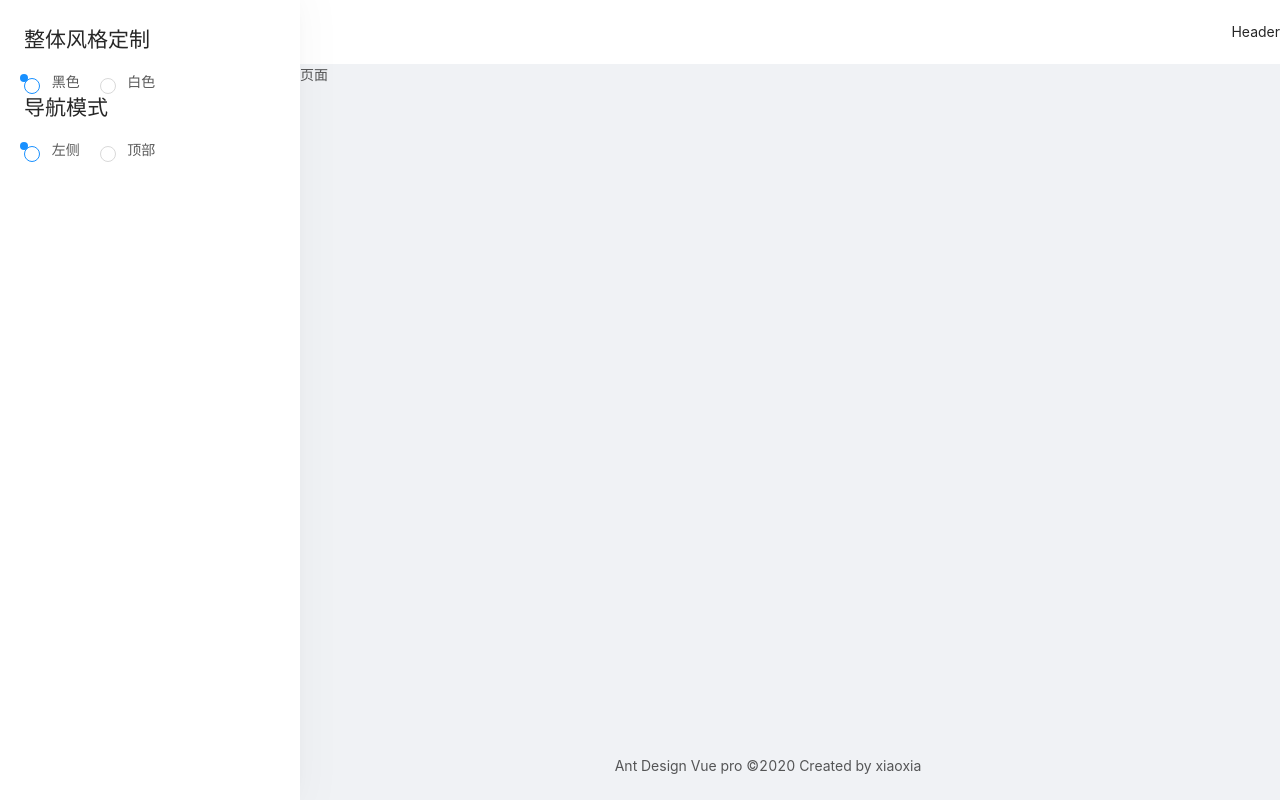
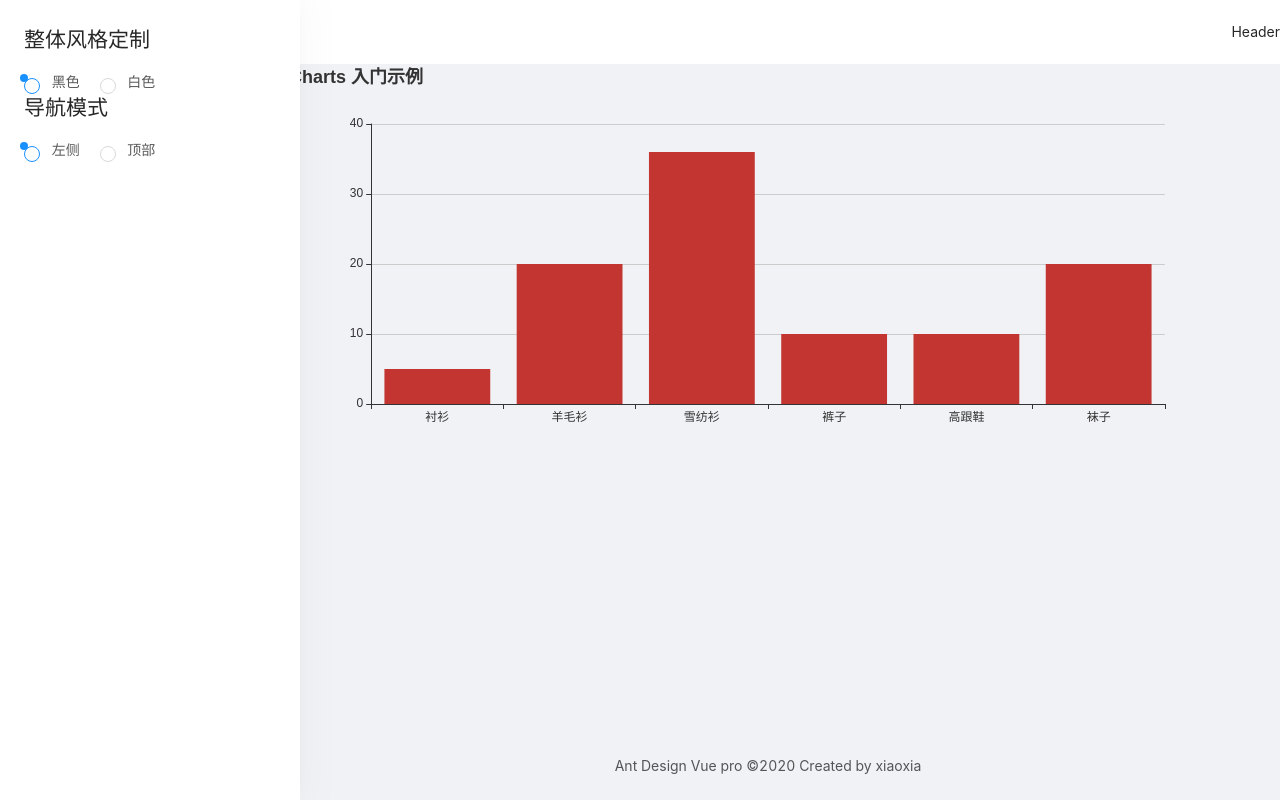
Before and after one commit to ccx0129/vue-study, a Vue app: page /dashboard/analysis in a window 1280 px wide. Built offline with nearby package versions, Linux system fonts and the light colour scheme.

Commit message:
在组件中使用echarts

```diff
--- a/package.json
+++ b/package.json
@@ -11,9 +11,11 @@
   "dependencies": {
     "ant-design-vue": "^1.5.6",
     "core-js": "^3.6.4",
+    "echarts": "^4.7.0",
     "lodash": "^4.17.15",
     "moment": "^2.25.3",
     "nprogress": "^0.2.0",
+    "resize-detector": "^0.2.2",
     "vue": "^2.6.11",
     "vue-router": "^3.1.6",
     "vuex": "^3.1.3"
--- /dev/null
+++ b/src/components/Authorized.vue
@@ -0,0 +1,18 @@
+<script>
+import { check } from "../utils/auth";
+export default {
+  name: "Authorized",
+  functional: true,
+  props: {
+    authority: {
+      type: Array,
+      required: true
+    }
+  },
+  render(h, context) {
+    const { props, scopedSlots } = context;
+    //校验通过返回子组件(默认插槽)，否则返回null
+    return check(props.authority) ? scopedSlots.default() : null;
+  }
+};
+</script>
--- /dev/null
+++ b/src/components/Chart.vue
@@ -0,0 +1,63 @@
+<template>
+  <div ref="charDom"></div>
+</template>
+
+<script>
+import echarts from "echarts";
+import debounce from "lodash/debounce";
+import { addListener, removeListener } from "resize-detector";
+export default {
+  name: "Chart",
+  props: {
+    option: {
+      type: Object,
+      default: () => {}
+    }
+  },
+  //添加监听，当option变化时
+  watch: {
+    //方式一：非深度监听，如果option里面的值变化了是没办法直接监听到的，采用定时器解决
+    option(val) {
+      this.chart.setOption(val);
+    }
+
+    //方式二：深度监听，如果option里面的值变化了也可以监听到,缺点：非常耗性能，数据非常多时不适合
+    // option:{
+    //     handler(val)
+    //     {
+    //         this.chart.setOption(val);
+    //     },
+    //     deep:true
+    // }
+  },
+  created() {
+    //防抖处理，提高性能
+    this.resize = debounce(this.resize, 300);
+  },
+  mounted() {
+    this.renderChart();
+    addListener(this.$refs.charDom, this.resize);
+  },
+  beforeDestroy() {
+    //移除监听
+    removeListener(this.$refs.charDom, this.resize);
+    //第三方库也销毁掉，防止内存泄露
+    this.chart.dispose();
+    this.chart = null;
+  },
+  methods: {
+    resize() {
+      //不使用防抖时，会打印多次，消耗性能
+      //console.log("123321456654")
+      this.chart.resize();
+    },
+    renderChart() {
+      // 基于准备好的dom，初始化echarts实例
+      this.chart = echarts.init(this.$refs.charDom);
+      this.chart.setOption(this.option);
+    }
+  }
+};
+</script>
+
+<style scoped></style>
--- /dev/null
+++ b/src/directives/auth.js
@@ -0,0 +1,13 @@
+import { check } from "../utils/auth";
+//权限指令
+function install(Vue, options = {}) {
+  Vue.directive(options.name || "auth", {
+    inserted(el, binding) {
+      if (!check(binding.value)) {
+        el.parentNode && el.parentNode.removeChild(el);
+      }
+    }
+  });
+}
+
+export default { install };
--- a/src/layouts/BasicLayout.vue
+++ b/src/layouts/BasicLayout.vue
@@ -14,7 +14,10 @@
       </a-layout-sider>
       <a-layout>
         <a-layout-header style="background: #fff; padding: 0">
+          <!--控制左侧菜单排版-->
+          <!--指令权限-->
           <a-icon
+            v-auth="['admin']"
             :type="collapsed ? 'menu-unfold' : 'menu-fold'"
             class="triger"
             @click="collapsed = !collapsed"
@@ -29,7 +32,10 @@
         </a-layout-footer>
       </a-layout>
     </a-layout>
-    <SettingDrawer />
+    <!--组件权限-->
+    <Authorized :authority="['admin']">
+      <SettingDrawer />
+    </Authorized>
   </div>
 </template>
 
--- a/src/main.js
+++ b/src/main.js
@@ -1,5 +1,7 @@
 import Vue from "vue";
 import { Button, Layout, Icon, Drawer, Radio, Menu } from "ant-design-vue";
+import Authorized from "./components/Authorized";
+import Auth from "./directives/auth";
 import App from "./App.vue";
 import router from "./router";
 import store from "./store";
@@ -13,6 +15,10 @@
 Vue.use(Drawer);
 Vue.use(Radio);
 Vue.use(Menu);
+//注册指令
+Vue.use(Auth);
+//全局注册
+Vue.component("Authorized", Authorized);
 new Vue({
   router,
   store,
--- a/src/views/Dashboard/Analysis.vue
+++ b/src/views/Dashboard/Analysis.vue
@@ -1,10 +1,50 @@
 <template>
-  <div>分析页面</div>
+  <div>
+    <Chart :option="charOption" style="height: 400px" />
+  </div>
 </template>
 
 <script>
+import Chart from "../../components/Chart";
+// import random from 'lodash/random'
 export default {
-  name: "Analysis.vue"
+  name: "Analysis.vue",
+  components: {
+    Chart
+  },
+  data() {
+    return {
+      charOption: {
+        title: {
+          text: "ECharts 入门示例"
+        },
+        tooltip: {},
+        xAxis: {
+          data: ["衬衫", "羊毛衫", "雪纺衫", "裤子", "高跟鞋", "袜子"]
+        },
+        yAxis: {},
+        series: [
+          {
+            name: "销量",
+            type: "bar",
+            data: [5, 20, 36, 10, 10, 20]
+          }
+        ]
+      }
+    };
+  },
+  // mounted() {
+  //   //定时3秒不停的改变series的data值
+  //   this.interval=setInterval(()=>{
+  //     this.charOption.series[0].data=this.charOption.series[0].data.map(()=>random(100));
+  //     //手动更新值(替代深度监听的方式)
+  //     this.charOption={...this.charOption};
+  //   },3000)
+  // },
+  beforeDestroy() {
+    //记得销毁掉定时器
+    clearInterval(this.interval);
+  }
 };
 </script>
 
```
Also changed, not shown: 1 other file (tests, documents, lock files or other folders).
